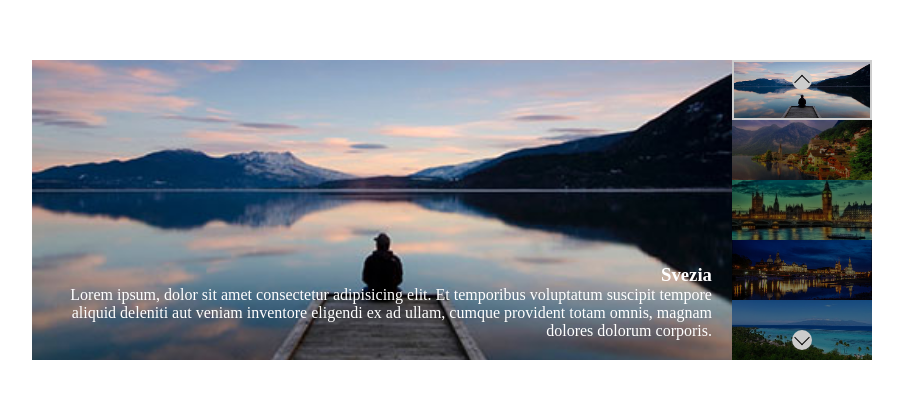
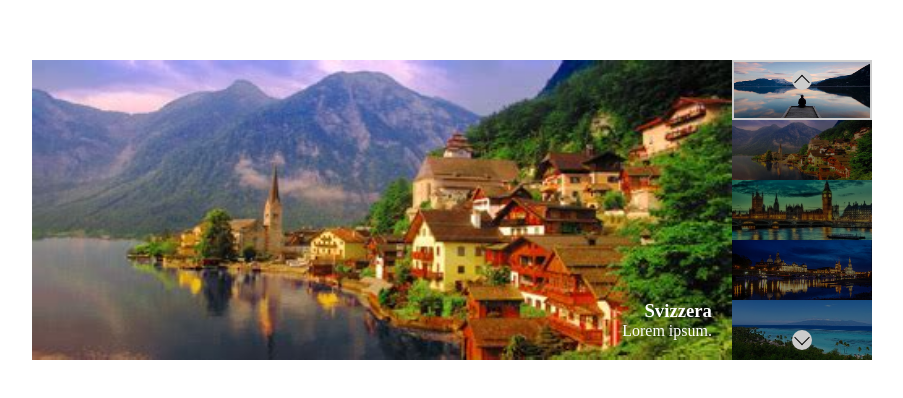
Before and after one commit to Yomakota/vue-slider, a plain HTML site: page index.html in a window 1280 px wide. Shown: the part 190-588 px from the top of the page, without its empty margins (188-1091 px from the left). Drawn offline with nearby package versions, Linux system fonts and the light colour scheme.

Commit message:
add vuejs

```diff
--- a/index.html
+++ b/index.html
@@ -17,13 +17,10 @@
             <div class="slider-wrapper" tabindex="0">
 
                 <div class="item">
-                    <img src="img/01.jpg" alt="Svezia" />
+                    <img :src="slides[1].image" :alt="slides[1].title" />
                     <div class="text">
-                        <h3>Svezia</h3>
-                        <p>
-                            Lorem ipsum, dolor sit amet consectetur adipisicing elit. Et temporibus voluptatum suscipit tempore aliquid deleniti aut
-                            veniam inventore eligendi ex ad ullam, cumque provident totam omnis, magnam dolores dolorum corporis.
-                        </p>
+                        <h3>{{ slides[1].title }}</h3>
+                        <p>{{ slides[1].text }}</p>
                     </div>
                 </div>
 
--- a/js/script.js
+++ b/js/script.js
@@ -1,4 +1,12 @@
-const slides = [
+// Descrizione:
+// Partendo dal markup in allegato, rifare lo slider usando Vuejs.
+var app = new Vue(
+    {
+        el: '#app',
+
+        data: {
+
+            slides: [
                 {
                     image: 'img/01.jpg',
                     title: 'Svezia',
@@ -24,6 +32,7 @@ const slides = [
                     title: 'Paradise',
                     text: 'Et temporibus voluptatum suscipit tempore aliquid deleniti aut veniam inventore eligendi ex ad ullam, cumque provident totam omnis.',
                 }
-];
-
-console.log(slides);
+            ],
+        }
+    }
+);
```
Lines whose indentation alone changed are shown as unchanged.
